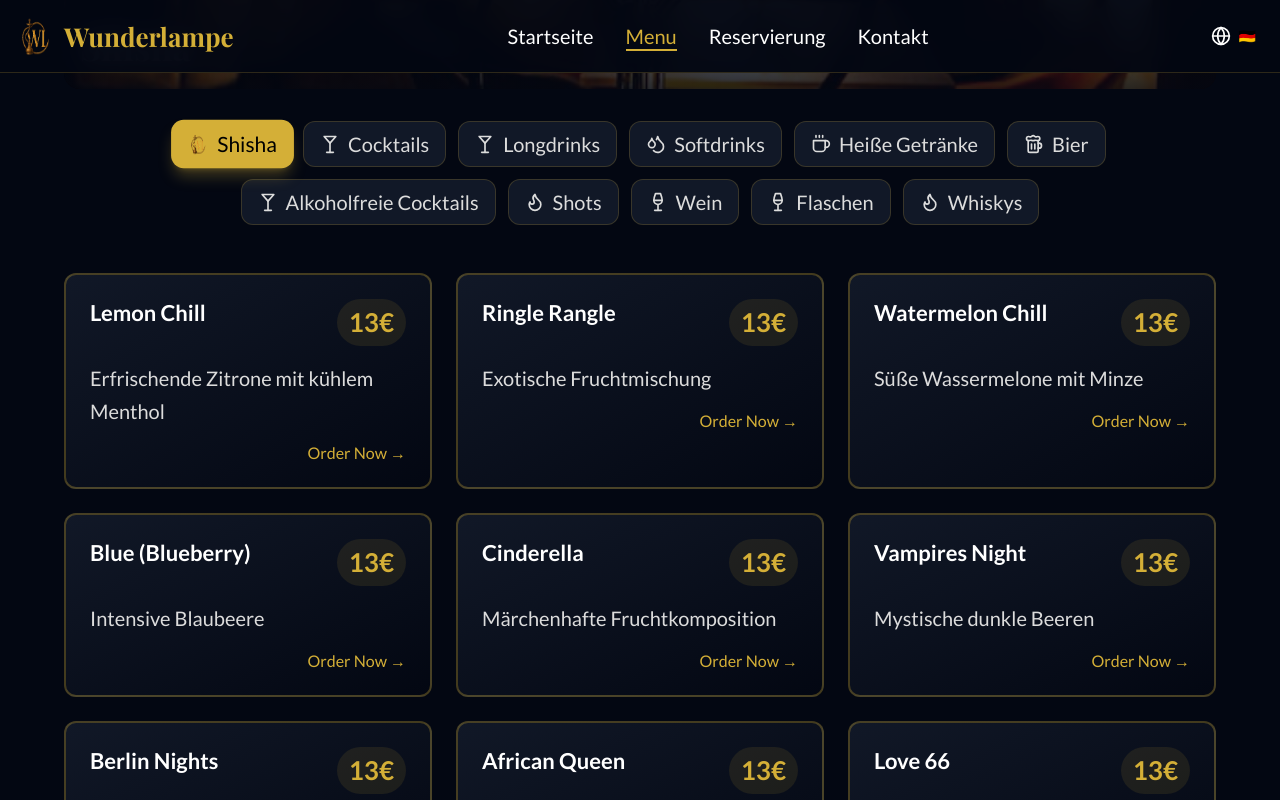
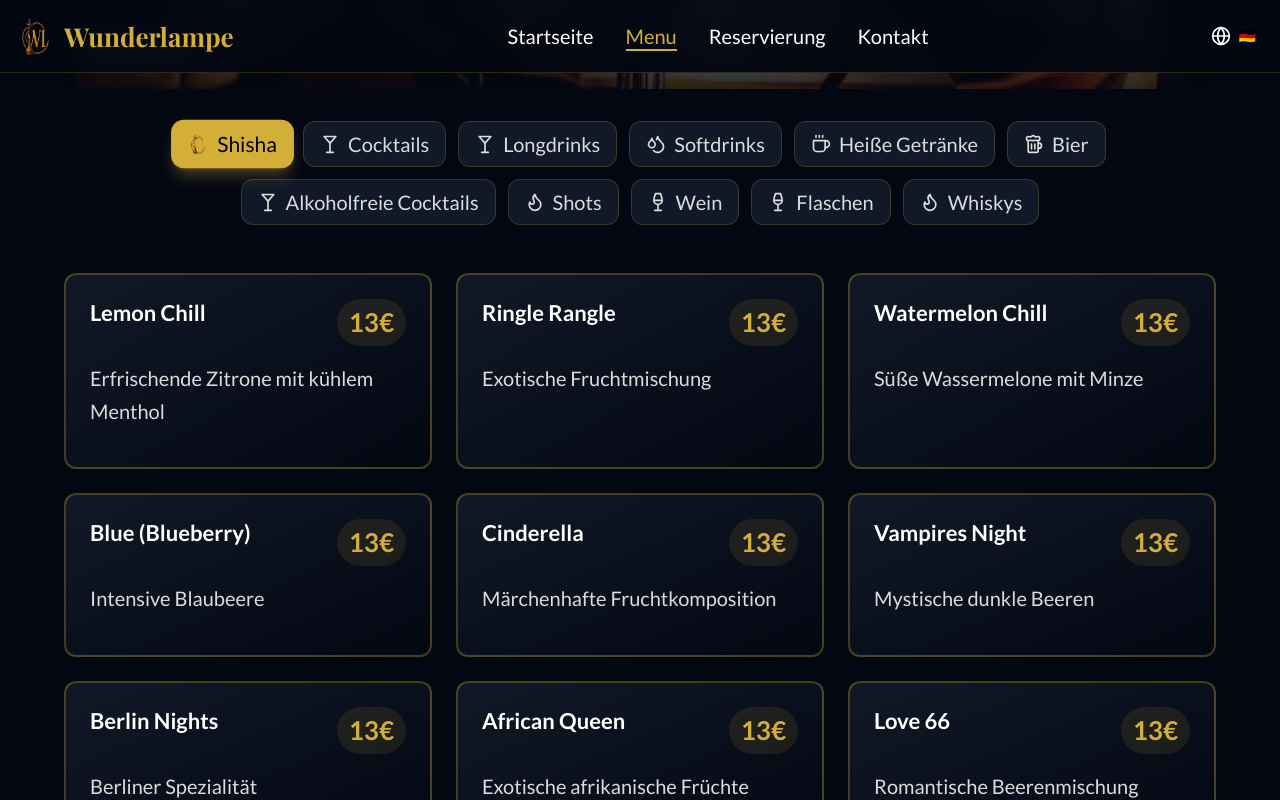
Before and after one commit to sparke0101/wunderlampe, a React (Vite) app: page / in a window 1280 px wide. Both pictures are taken after a click on the button "View Full Menu →". Shown: the part 513-1313 px from the top of the page. Built offline with nearby package versions, Linux system fonts and the light colour scheme.

Commit message:
Remove all Order Now buttons from the website

```diff
--- a/src/components/Menu.tsx
+++ b/src/components/Menu.tsx
@@ -297,14 +297,6 @@ export default function Menu() {
               <p className="text-light-gray font-body group-hover:text-white transition-colors duration-300 text-sm sm:text-base md:text-lg leading-relaxed mb-3 sm:mb-4">
                 {item.description}
               </p>
-              <div className="flex justify-end">
-                <button
-                  onClick={() => window.open(`tel:+4915788818885`, '_self')}
-                  className="text-gold hover:text-gold-light transition-colors duration-300 font-body font-medium text-sm sm:text-base active:scale-95"
-                >
-                  Order Now →
-                </button>
-              </div>
             </div>
           ))}
         </div>
```
